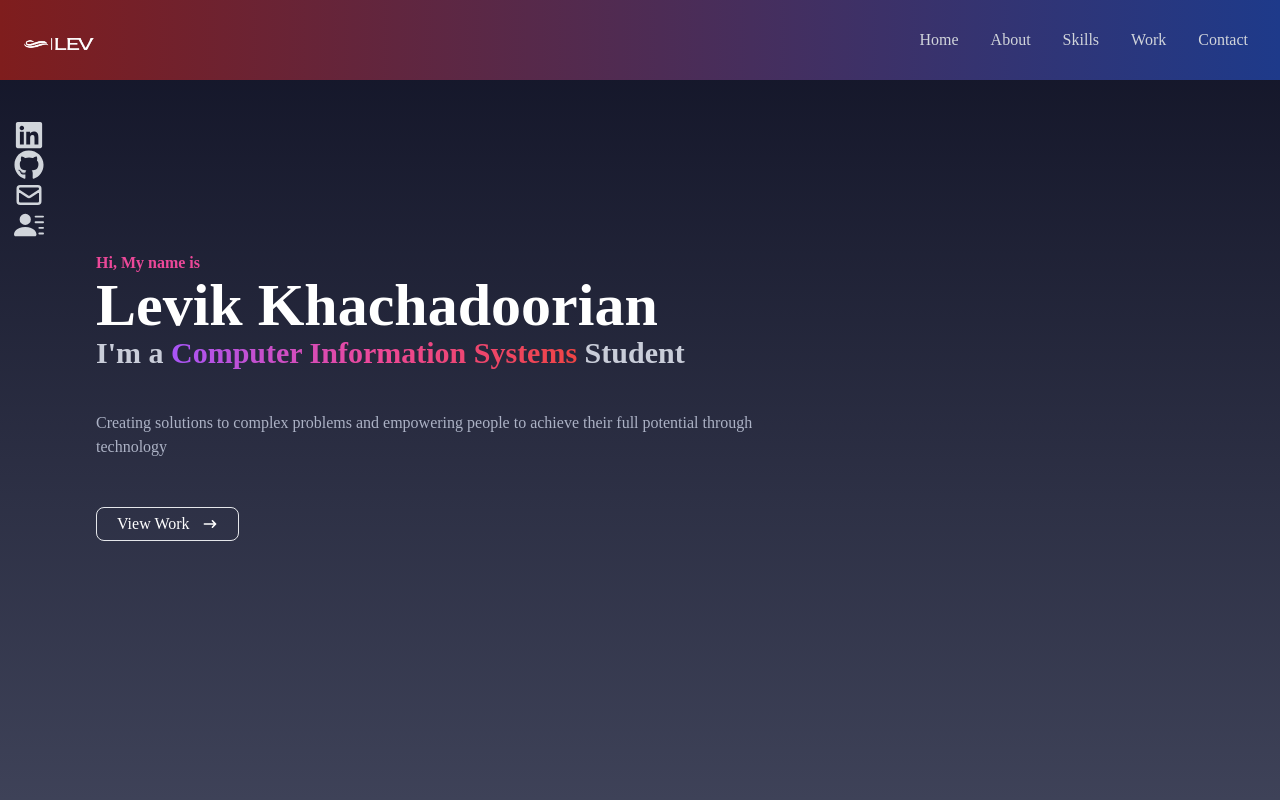
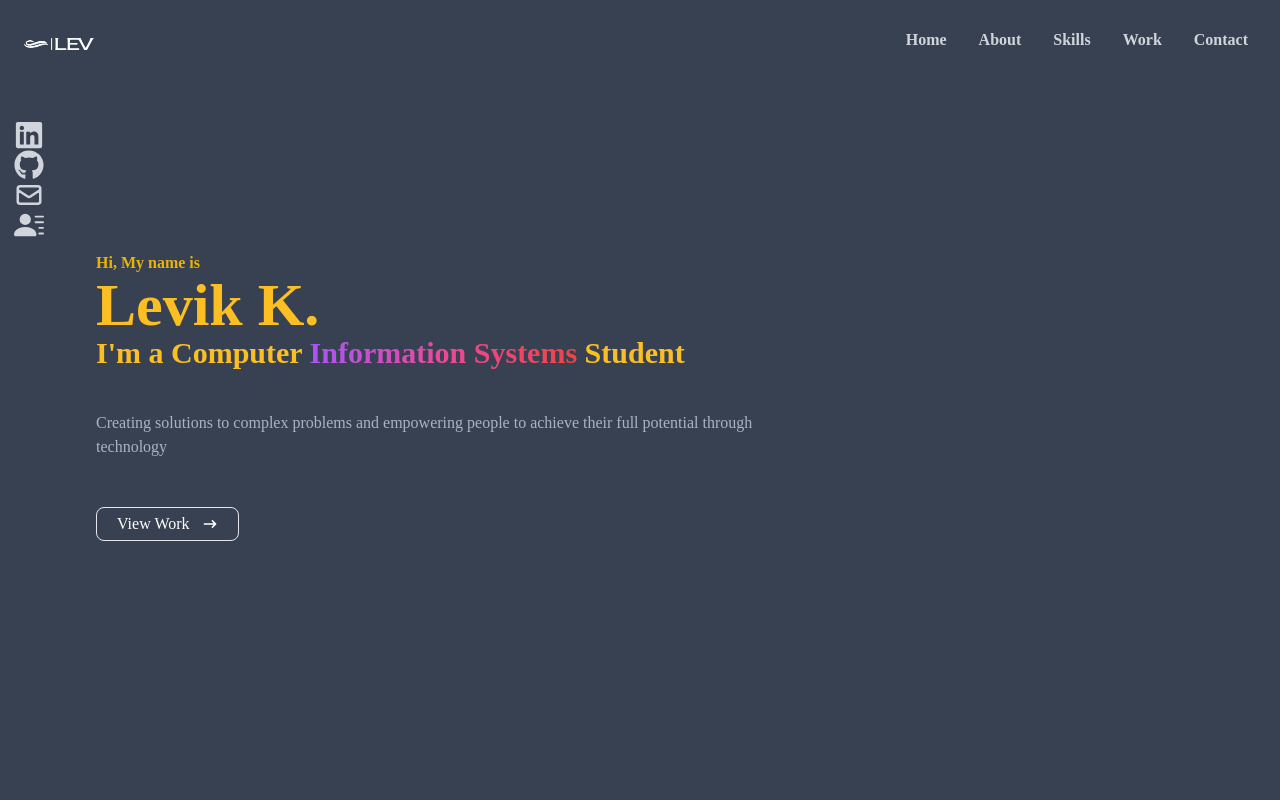
Before and after one commit to Levik931/Portfolio, a React (Create React App) app: page / in a window 1280 px wide. Shown: the top 800 px of the page. Built offline with nearby package versions, Linux system fonts and the light colour scheme.

Commit message:
color adjust

```diff
--- a/src/components/Home.jsx
+++ b/src/components/Home.jsx
@@ -6,25 +6,22 @@ import { Fade } from "react-awesome-reveal";
 
 export const Home = () => {
   return (
-    <div
-      name="home"
-      className="w-full h-screen bg-gradient-to-b from-[#111326] to-[#373b52f6]"
-    >
+    <div name="home" className="w-full h-screen bg-gray-700">
       {/* container */}
       <div className="max-w-[1000px] mx-auto sm:ml-10 px-14 flex flex-col justify-center h-full">
         <Fade direction="down">
-          <p className="text-pink-500 font-bold">Hi, My name is</p>
+          <p className="text-yellow-500 font-bold">Hi, My name is</p>
         </Fade>
         <Fade>
-          <h1 className="text-4xl sm:text-6xl font-bold text-white">
-            Levik Khachadoorian
+          <h1 className="text-4xl sm:text-6xl font-bold text-amber-400">
+            Levik K.
           </h1>
         </Fade>
         <Fade direction="right">
-          <h2 className="text-2xl sm:text-3xl font-bold text-[#c9cdd9]">
-            I'm a{" "}
+          <h2 className="text-2xl sm:text-3xl font-bold text-amber-400">
+            I'm a Computer{" "}
             <span className="bg-clip-text text-transparent bg-gradient-to-r from-purple-500 via-pink-500 to-red-500">
-              Computer Information Systems
+              Information Systems
             </span>{" "}
             Student
           </h2>
@@ -36,7 +33,7 @@ export const Home = () => {
           </p>
         </Fade>
         <div>
-          <button className="text-white border p-1 rounded-lg group px-5 my-2 flex items-center hover:bg-red-800 hover:border-">
+          <button className="text-white border p-1 rounded-lg group px-5 my-2 flex items-center hover:bg-amber-500 hover:border-">
             <Link
               onClick={Navbar.handleClick}
               to="work"
--- a/src/components/Navbar.jsx
+++ b/src/components/Navbar.jsx
@@ -10,7 +10,7 @@ export const Navbar = () => {
   const handleClick = () => setNav(!nav);
   return (
     <div
-      className="fixed w-full h-[80px] flex justify-between items-center px-4 bg-gradient-to-r from-red-900 to-blue-900
+      className="fixed w-full h-[80px] flex justify-between items-center px-4 bg-gray-700
 
     text-gray-300 z-10"
     >
@@ -26,28 +26,28 @@ export const Navbar = () => {
       </div>
       {/* menu */}
 
-      <ul className="hidden md:flex">
-        <li>
+      <ul className="hidden md:flex ">
+        <li className="bg-clip-text font-bold hover:text-transparent hover:bg-amber-400">
           <Link to="home" smooth={true} duration={500}>
             Home
           </Link>
         </li>
-        <li>
+        <li className="bg-clip-text font-bold hover:text-transparent hover:bg-amber-400">
           <Link to="about" smooth={true} duration={500}>
             About
           </Link>
         </li>
-        <li>
+        <li className="bg-clip-text font-bold hover:text-transparent hover:bg-amber-400">
           <Link to="skills" smooth={true} duration={500}>
             Skills
           </Link>
         </li>
-        <li>
+        <li className="bg-clip-text font-bold hover:text-transparent hover:bg-amber-400">
           <Link to="work" smooth={true} duration={500}>
             Work
           </Link>
         </li>
-        <li>
+        <li className="bg-clip-text font-bold hover:text-transparent hover:bg-amber-400">
           <Link to="contact" smooth={true} duration={500}>
             Contact
           </Link>
```
